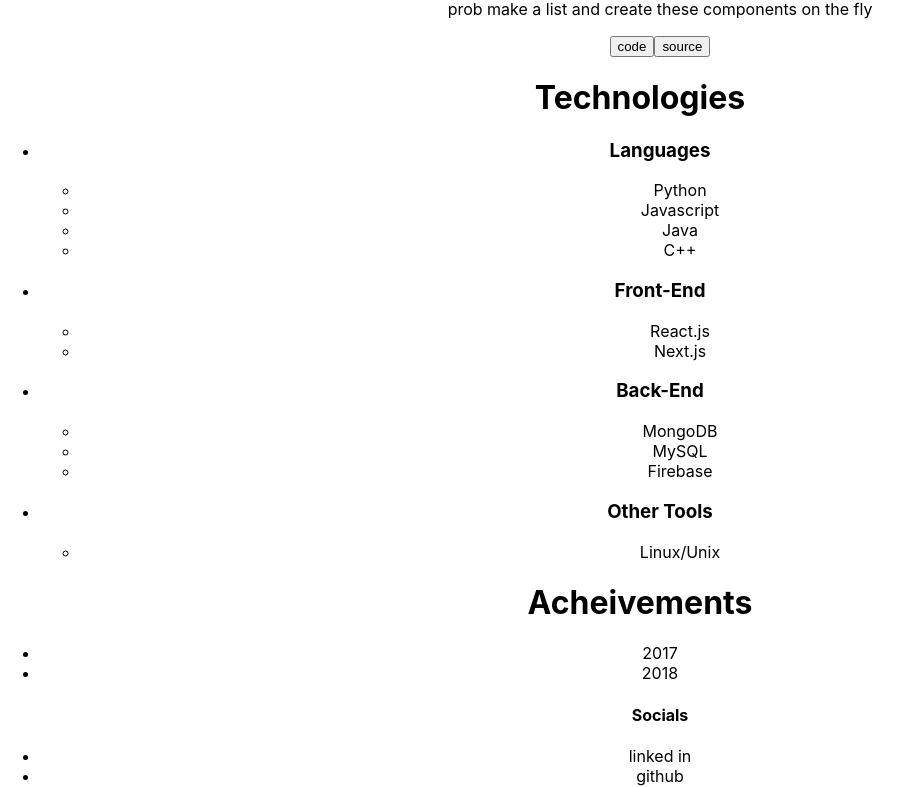
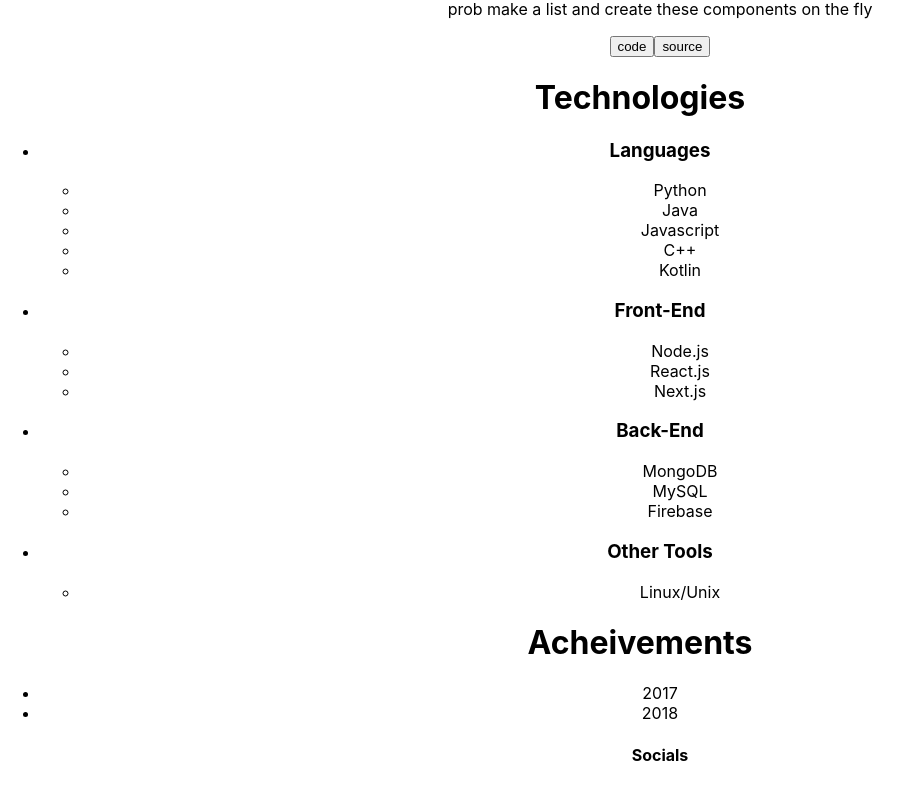
Before and after one commit to kennethdao08/new-portfolio, a React (Create React App) app: page / in a window 1280 px wide. Shown: the part 459-1246 px from the top of the page, without its empty margins (0-912 px from the left). Built offline with nearby package versions, Linux system fonts and the light colour scheme.

Commit message:
created ListItem and TechCard components for Tech section

```diff
--- a/src/App.js
+++ b/src/App.js
@@ -4,6 +4,8 @@
 import About from './components/About';
 import ProjectCard from "./components/ProjectCard";
 import Footer from "./components/Footer";
+import ListItem from "./components/ListItem";
+import TechCard from "./components/TechCard";
 
 function App() {
   return (
@@ -28,56 +30,10 @@
       <div className='Technologies'>
         <h1>Technologies</h1>
         <ul>
-          <li>
-            <h3>Languages</h3>
-            <ul>
-              <li>
-                Python
-              </li>
-              <li>
-                Javascript
-              </li>
-              <li>
-                Java
-              </li>
-              <li>
-                C++
-              </li>
-            </ul>
-          </li>
-          <li>
-            <h3>Front-End</h3>
-            <ul>
-              <li>
-                React.js
-              </li>
-              <li>
-                Next.js
-              </li>
-            </ul>
-          </li>
-          <li>
-            <h3>Back-End</h3>
-            <ul>
-              <li>
-                MongoDB
-              </li>
-              <li>
-                MySQL
-              </li>
-              <li>
-                Firebase
-              </li>
-            </ul>
-          </li>
-          <li>
-            <h3>Other Tools</h3>
-            <ul>
-              <li>
-                Linux/Unix
-              </li>
-            </ul>
-          </li>
+            <TechCard examples={["Python", "Java", "Javascript", "C++", "Kotlin"]} title={"Languages"} />
+            <TechCard examples={["Node.js", "React.js", "Next.js"]} title={"Front-End"} />
+            <TechCard examples={["MongoDB", "MySQL", "Firebase"]} title={"Back-End"} />
+            <TechCard examples={["Linux/Unix"]} title={"Other Tools"} />
         </ul>
       </div>
       <div className='Acheivements'>
--- /dev/null
+++ b/src/components/ListItem.js
@@ -0,0 +1,9 @@
+import React from "react";
+
+function ListItem(props) {
+    return (
+        <li>{props.itemName}</li>
+    );
+}
+
+export default ListItem;
--- /dev/null
+++ b/src/components/TechCard.js
@@ -0,0 +1,20 @@
+import React from "react";
+import ListItem from "./ListItem";
+
+function TechCard(props) {
+    const examples = props.examples;
+    const listItems = examples.map(example => (
+        <ListItem itemName={example}/>
+    ));
+    return (
+        <li>
+            <h3>{props.title}</h3>
+            <ul>
+                {listItems}
+            </ul>
+        </li>
+    );
+
+}
+
+export default TechCard;
```
